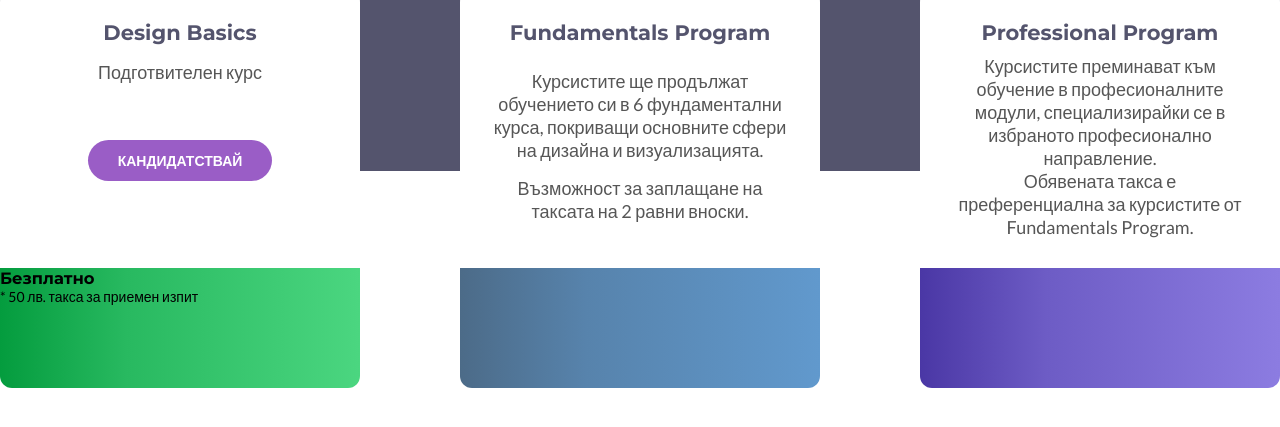
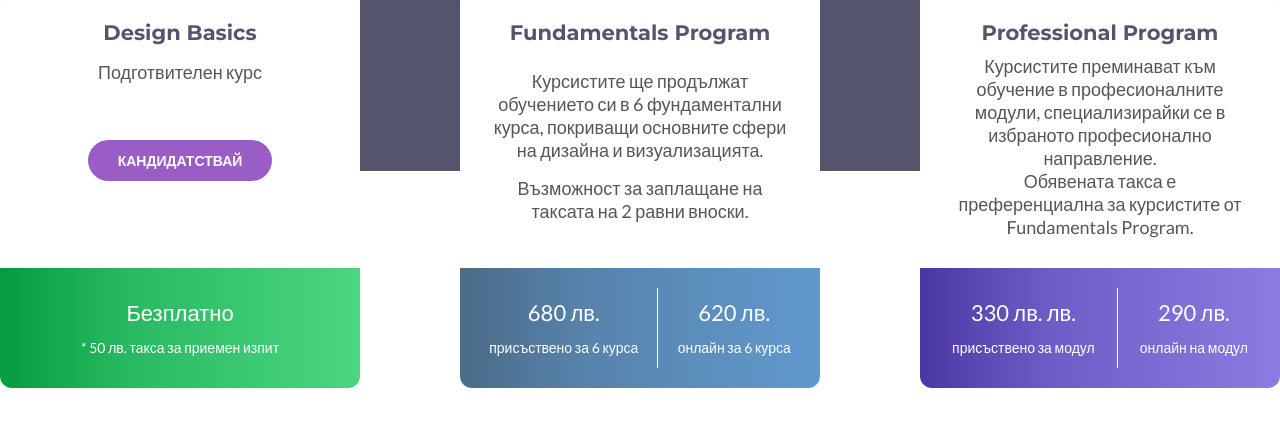
Before and after one commit to Nedelchev86/HTML-and-CSS-Exams, a plain HTML site: page HTML & CSS Retake Exam - 21 December 2022/03_Fees/index.html in a window 1280 px wide. Shown: the part 201-628 px from the top of the page. Drawn offline with Linux system fonts and the light colour scheme.

Commit message:
Added fee cards with colored footer

```diff
--- a/HTML & CSS Retake Exam - 21 December 2022/03_Fees/index.html
+++ b/HTML & CSS Retake Exam - 21 December 2022/03_Fees/index.html
@@ -26,8 +26,10 @@
                     <p class="info">Подготвителен курс</p>
                     <a href="#" class="btn">Кандидатствай</a>
                     <div class="footer green">
-                        <h3>Безплатно</h3>
-                        <p class="description">* 50 лв. такса за приемен изпит</p>
+                        <div class="left-footer">
+                            <p class="price">Безплатно</p>
+                            <p>* 50 лв. такса за приемен изпит</p>
+                        </div>
                     </div>
                 </article>
 
@@ -35,14 +37,34 @@
                     <h2>Fundamentals Program</h2>
                     <p class="info">Курсистите ще продължат обучението си в 6 фундаментални курса, покриващи основните сфери на дизайна и визуализацията.</p>
                     <p class="info info2">Възможност за заплащане на таксата на 2 равни вноски.</p>
-                    <div class="footer blue"></div>
+                    <div class="footer blue">
+                        <div class="left-footer">
+                            <p class="price">680 лв.</p>
+                            <p>присъствено за 6 курса</p>
+                        </div>
+                        <div class="line"></div>
+                        <div class="right-footer">
+                            <p class="price">620 лв.</p>
+                            <p>онлайн за 6 курса</p>
+                        </div>
+                    </div>
                 </article>
 
                 <article class="fee-card">
                     <h2>Professional Program</h2>
                     <p class="info">Курсистите преминават към обучение в професионалните модули, специализирайки се в избраното професионално направление.</p>
                     <p class="info info2">Обявената такса е преференциална за курсистите от Fundamentals Program.</p>
-                    <div class="footer purple"></div>
+                    <div class="footer purple">
+                        <div class="left-footer">
+                            <p class="price">330 лв. лв.</p>
+                            <p>присъствено за модул</p>
+                        </div>
+                        <div class="line"></div>
+                        <div class="right-footer">
+                            <p class="price">290 лв.</p>
+                            <p>онлайн на модул</p>
+                        </div>
+                    </div>
                 </article>
             </section>
         </main>
--- a/HTML & CSS Retake Exam - 21 December 2022/03_Fees/style.css
+++ b/HTML & CSS Retake Exam - 21 December 2022/03_Fees/style.css
@@ -73,7 +73,7 @@ main h1 {
 }
 
 .fees {
-    max-width: 1600px;
+    max-width: 1560px;
     display: flex;
     width: 100%;
     gap: 100px;
@@ -134,3 +134,31 @@ h2 {
     color: #565656;
     font-size: 18px;
 }
+
+.footer {
+    color: #ffffff;
+    width: 100%;
+    display: flex;
+    justify-content: center;
+    padding: 20px 10px;
+    justify-content: space-evenly;
+}
+
+.line {
+    border-right: 1px solid #ffffff;
+}
+.left-footer,
+.right-footer {
+    display: flex;
+    flex-direction: column;
+    justify-content: space-evenly;
+    align-items: center;
+}
+
+/* .left-footer {
+    border-right: 1px solid #ffffff;
+} */
+
+.price {
+    font-size: 22px;
+}
```
